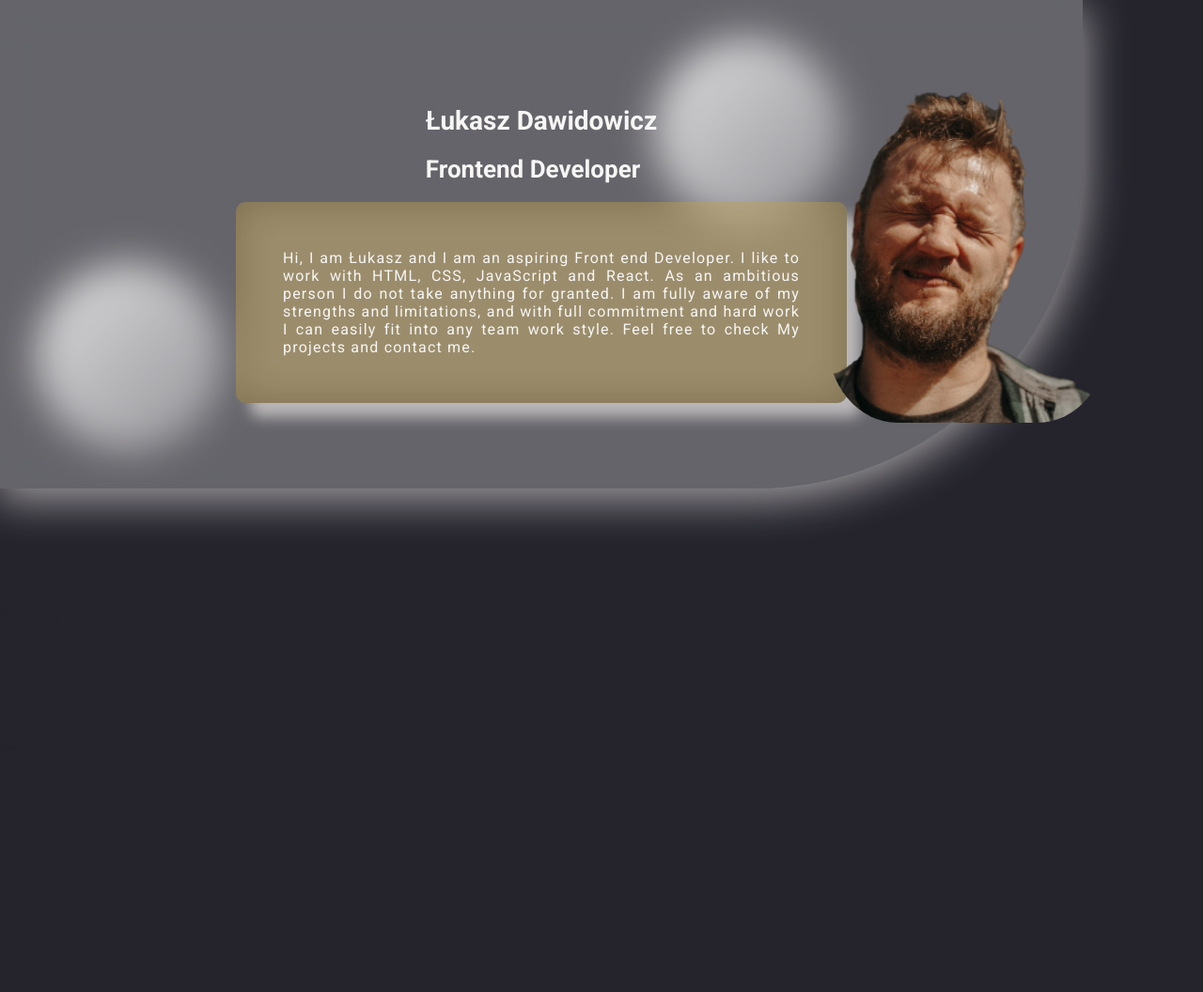
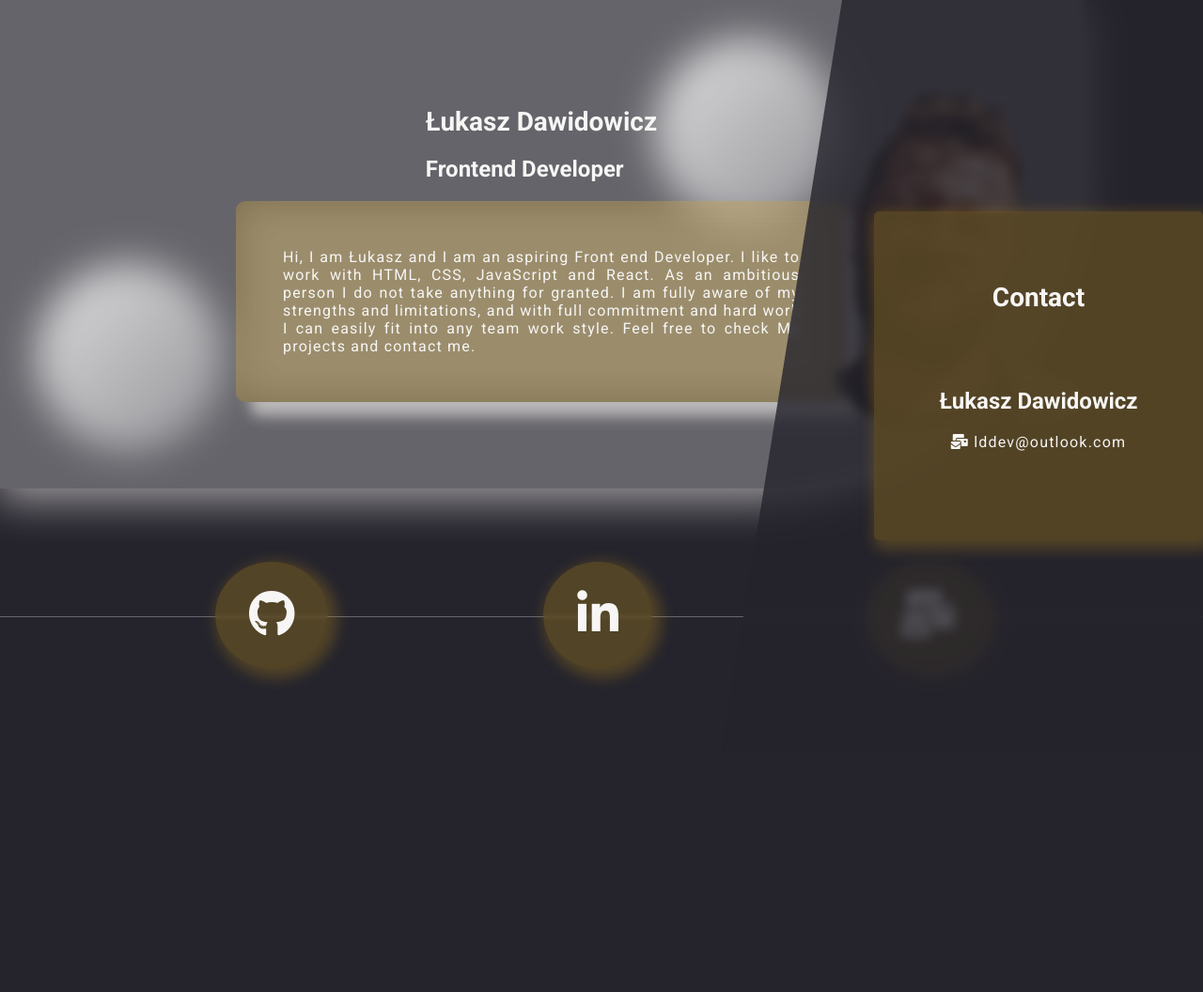
Before and after one commit to shivetay/ld_portfolio_3.0, a website built with webpack: page src/index.html in a window 1280 px wide. Shown: the whole page at 94% size. Before the commit the page ends 800 px from the top, so only its background shows below. Built offline with nearby package versions, Linux system fonts and the light colour scheme.

Commit message:
add: modal styling and nav styling

```diff
--- a/src/index.html
+++ b/src/index.html
@@ -33,10 +33,46 @@
           </figure>
         </div>
       </section>
-      <nav>
-        <h2>ikon navs</h2>
-      </nav>
+      <header>
+        <div class="ruler"></div>
+        <nav class="navigation__container">
+          <ul class="navigation__ul">
+            <li>
+              <a
+                href="https://github.com/shivetay"
+                target="_blank"
+                rel="noopener noreferrer"
+              >
+                <i class="fab fa-github icon"></i>
+              </a>
+            </li>
+            <li>
+              <a
+                href="https://www.linkedin.com/in/lukaszdawidowicz/"
+                target="_blank"
+                rel="noopener noreferrer"
+              >
+                <i class="fab fa-linkedin-in icon"></i
+              ></a>
+            </li>
+            <li>
+              <a href="http://" target="_blank" rel="noopener noreferrer">
+                <i class="fas fa-mail-bulk icon"></i>
+              </a>
+            </li>
+          </ul>
+        </nav>
+      </header>
       <footer>footer</footer>
     </main>
+    <section class="contact contact_modal modal">
+      <div class="contact__container modal-content">
+        <h1 class="contact__header">Contact</h1>
+        <div class="contact__content">
+          <h3>Łukasz Dawidowicz</h3>
+          <span><i class="fas fa-mail-bulk icon"></i> lddev@outlook.com</span>
+        </div>
+      </div>
+    </section>
   </body>
 </html>
--- a/src/main.scss
+++ b/src/main.scss
@@ -1,4 +1,7 @@
-@import './styles/_settings';
-@import './styles/_mixins';
-@import './styles/_global';
-@import './styles/_about';
+@import './styles/settings';
+@import './styles/mixins';
+@import './styles/global';
+@import './styles/about';
+@import './styles/navigation';
+@import './styles/contact';
+@import './styles/modal';
--- a/src/styles/_about.scss
+++ b/src/styles/_about.scss
@@ -34,9 +34,6 @@
 
     &-p {
       width: 65rem;
-      font-size: $font-normal;
-      color: $color-font-light;
-      letter-spacing: 1.2px;
       padding: 5rem;
       text-align: justify;
     }
--- /dev/null
+++ b/src/styles/_contact.scss
@@ -0,0 +1,17 @@
+.contact {
+  // display: none;
+
+  &__container {
+    display: flex;
+    flex-direction: column;
+    align-items: center;
+    justify-content: center;
+    backdrop-filter: blur(2px);
+    text-align: center;
+  }
+  &__content {
+    margin: 2rem auto;
+    padding: 2rem;
+    z-index: 5;
+  }
+}
--- a/src/styles/_global.scss
+++ b/src/styles/_global.scss
@@ -7,15 +7,11 @@
 }
 
 body {
-  // background-image: linear-gradient(
-  //   to bottom right,
-  //   $color-bacground-light,
-  //   $color-bacground-dark-opa
-  // );
   background: $color-bacground-dark;
   width: 100vw;
   height: 100vh;
   color: $color-font-dark;
+  overflow: hidden;
 }
 
 html {
@@ -46,7 +42,20 @@ h1 {
   font-size: $header-h1;
 }
 h3 {
-  font-size: $header-h2;
+  font-size: $header-h3;
+}
+
+a,
+a:focus,
+a:active {
+  color: $color-font-light;
+}
+
+p,
+span {
+  font-size: $font-normal;
+  color: $color-font-light;
+  letter-spacing: 1.2px;
 }
 
 .container {
--- /dev/null
+++ b/src/styles/_modal.scss
@@ -0,0 +1,25 @@
+.modal {
+  position: fixed;
+  z-index: 20;
+  padding-top: 100px;
+  right: 0;
+  top: 0;
+  width: 40%;
+  height: 100%;
+  overflow: auto;
+  background-color: $color-bacground-dark-opa-1;
+  backdrop-filter: blur(6px);
+  clip-path: polygon(25% 0%, 100% 0%, 100% 100%, 0% 100%);
+
+  &-content {
+    background-color: $color-alter-opa;
+    box-shadow: 5px 5px 15px 5px $color-alter-opa;
+    position: fixed;
+    right: 0;
+    top: 50%;
+    transform: translateY(-50%);
+    border-radius: 5px;
+    width: 35rem;
+    height: 35rem;
+  }
+}
--- a/src/styles/_navigation.scss
+++ b/src/styles/_navigation.scss
@@ -0,0 +1,82 @@
+header {
+  width: 100%;
+}
+
+.ruler {
+  border-top: 1px solid rgba(white, 0.3);
+
+  position: absolute;
+  top: 82%;
+  height: 50%;
+  left: 0%;
+  right: 0%;
+}
+
+.navigation {
+  &__container {
+    width: 100%;
+    height: 100%;
+  }
+  &__ul {
+    display: flex;
+    justify-content: space-evenly;
+    align-items: center;
+    color: $color-font-light;
+    list-style: none;
+    & li,
+    li a {
+      text-decoration: none;
+      font-size: $link-big;
+      cursor: pointer;
+      transition: all 0.4s ease-in;
+    }
+    & li {
+      background: $color-alter-opa;
+      box-shadow: 5px 5px 15px 5px $color-alter-opa;
+      border-radius: 50%;
+      padding: 2.8rem 3.6rem;
+      backdrop-filter: blur(2px);
+      transition: all 0.4s ease-in;
+      overflow: hidden;
+
+      &::before {
+        content: '';
+        background: rgba(white, 0.4);
+        width: 60%;
+        height: 100%;
+        top: 0%;
+        left: -125%;
+        transform: skew(45deg);
+        position: absolute;
+        transition: left 0.5s ease-out;
+      }
+
+      &:hover {
+        transform: translateX(25%);
+
+        &::before {
+          left: 150%;
+        }
+      }
+    }
+    & li:hover {
+      background: $color-bacground-light;
+      box-shadow: 5px 5px 15px 5px $color-shadow-light-opa;
+      transform: scale(1.1);
+    }
+
+    // & li:hover & li:not(:hover) {
+    //   background: $color-bacground-light-opa;
+    //   box-shadow: none;
+    //   transform: scale(0.6) rotate(90deg);
+
+    //   & a {
+    //     color: $color-bacground-dark;
+    //   }
+    // }
+
+    & li:hover a {
+      color: $color-main-dark;
+    }
+  }
+}
--- a/src/styles/_settings.scss
+++ b/src/styles/_settings.scss
@@ -32,6 +32,8 @@ $header-h2: 2.6rem;
 $header-h3: 2.4rem;
 $header-h4: 2.2rem;
 
+$link-big: 5rem;
+
 $font-family: 'Roboto', sans-serif;
 
 /* Brakepoints */
```
